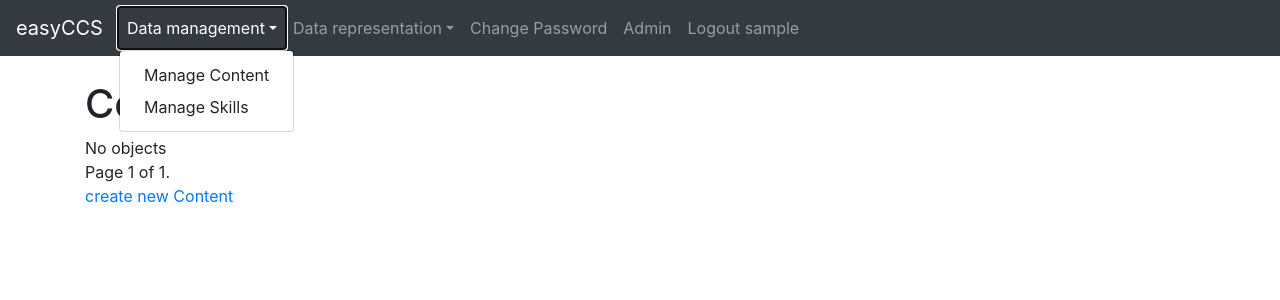
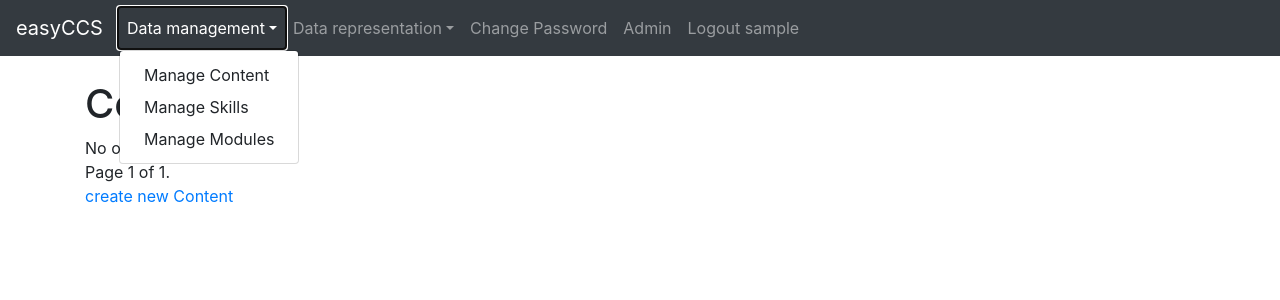
Before and after one commit to ComNets-Bremen/easyCCS, a Django app: page /content/list/content in a window 1280 px wide, after a click on "Data management". Shown: the top 300 px of the page. Run offline with Django 3.2, Linux system fonts and the light colour scheme; the visitor is signed in with stand-in values (Sample User, id 1); data that the repository does not hold is empty; some libraries are stand-ins or nearby versions.

Commit message:
Extended menu

```diff
--- a/easyCCS/templates/base_generic.html
+++ b/easyCCS/templates/base_generic.html
@@ -61,6 +61,7 @@
             <div class="dropdown-menu" aria-labelledby="dropdown-01">
               <a class="dropdown-item" href="{% url 'listContents' %}">Manage Content</a>
               <a class="dropdown-item" href="{% url 'listSkills' %}">Manage Skills</a>
+              <a class="dropdown-item" href="{% url 'listModules' %}">Manage Modules</a>
             </div>
         </li>
 
```
